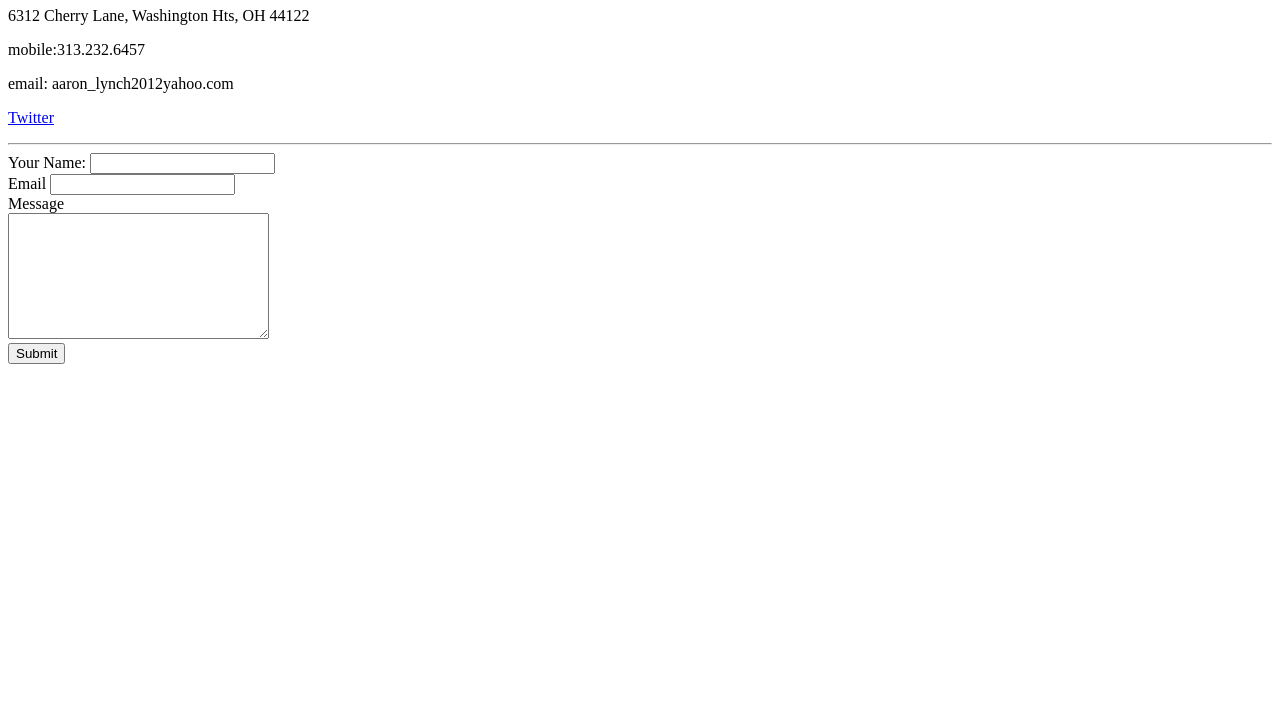
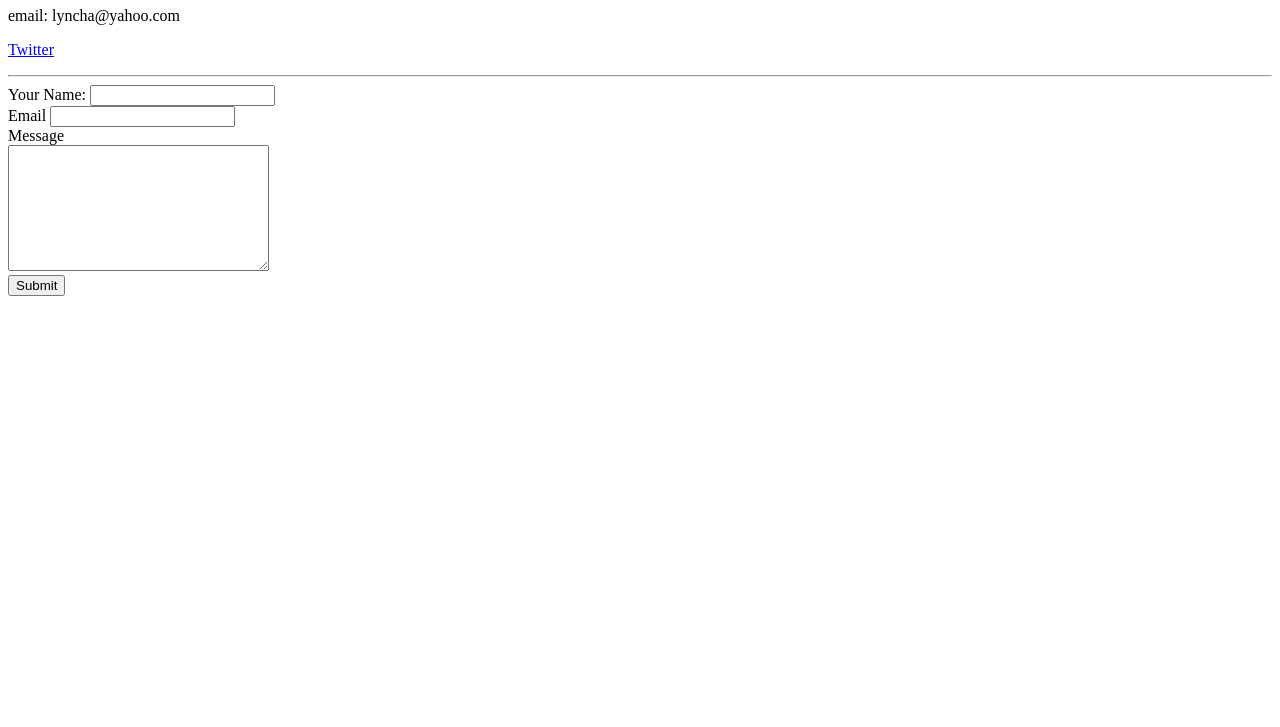
Before and after one commit to AaronAlexander4/CV, a plain HTML site: page contact.html in a window 1280 px wide. Shown: the part 73-800 px from the top of the page. Drawn offline with Linux system fonts and the light colour scheme.

Commit message:
Update contact.html

```diff
--- a/contact.html
+++ b/contact.html
@@ -8,9 +8,7 @@
 
 <body>
   <h1>Contact Details</h1>
-  <p>6312 Cherry Lane, Washington Hts, OH 44122</p>
-  <p>mobile:313.232.6457</p>
-  <p>email: aaron_lynch2012yahoo.com</p>
+  <p>email: lyncha@yahoo.com </p>
   <p><a href="https://twitter.com/justaaron_1">Twitter</a></p>
   <hr>
 
```
